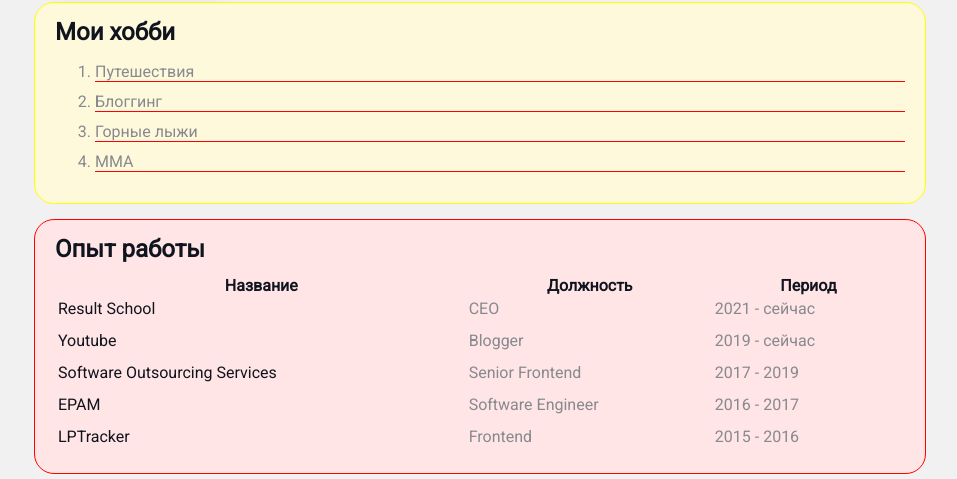
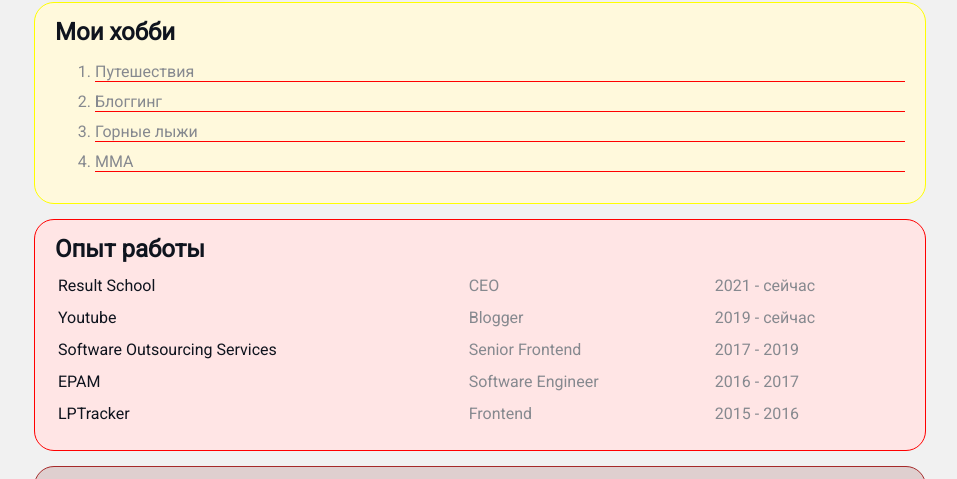
Before and after one commit to zdar12/resume, a plain HTML site: page index.html in a window 1280 px wide. Shown: the part 253-732 px from the top of the page, without its empty margins (181-1138 px from the left). Drawn offline with Linux system fonts and the light colour scheme.

Commit message:
Add styles

```diff
--- a/index.html
+++ b/index.html
@@ -44,13 +44,6 @@
     <div class="card bg_red">
     <h2>Опыт работы</h2>
     <table class="table2">
-        <thead>
-            <tr>
-                <th>Название</th>
-                <th>Должность</th>
-                <th>Период</th>
-            </tr>
-        </thead>
         <tbody>
             <tr>
                 <td>Result School</td>
@@ -113,7 +106,7 @@
 
             </tbody>
         </table>
-        </div>
+    </div>
     <div class="card bg_yellow">
         <h2>Мои курсы</h2>
         <ul class="link-list">
```
